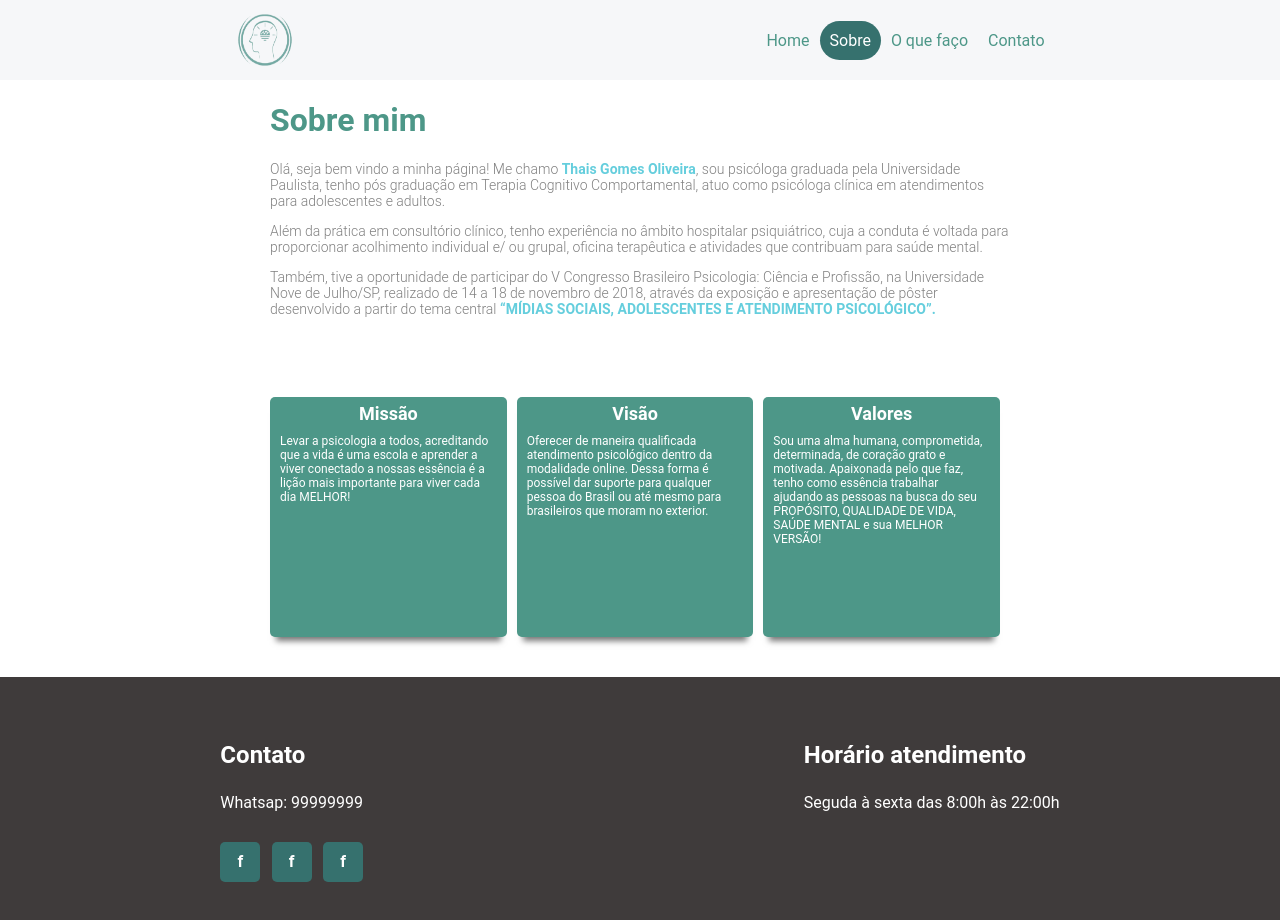
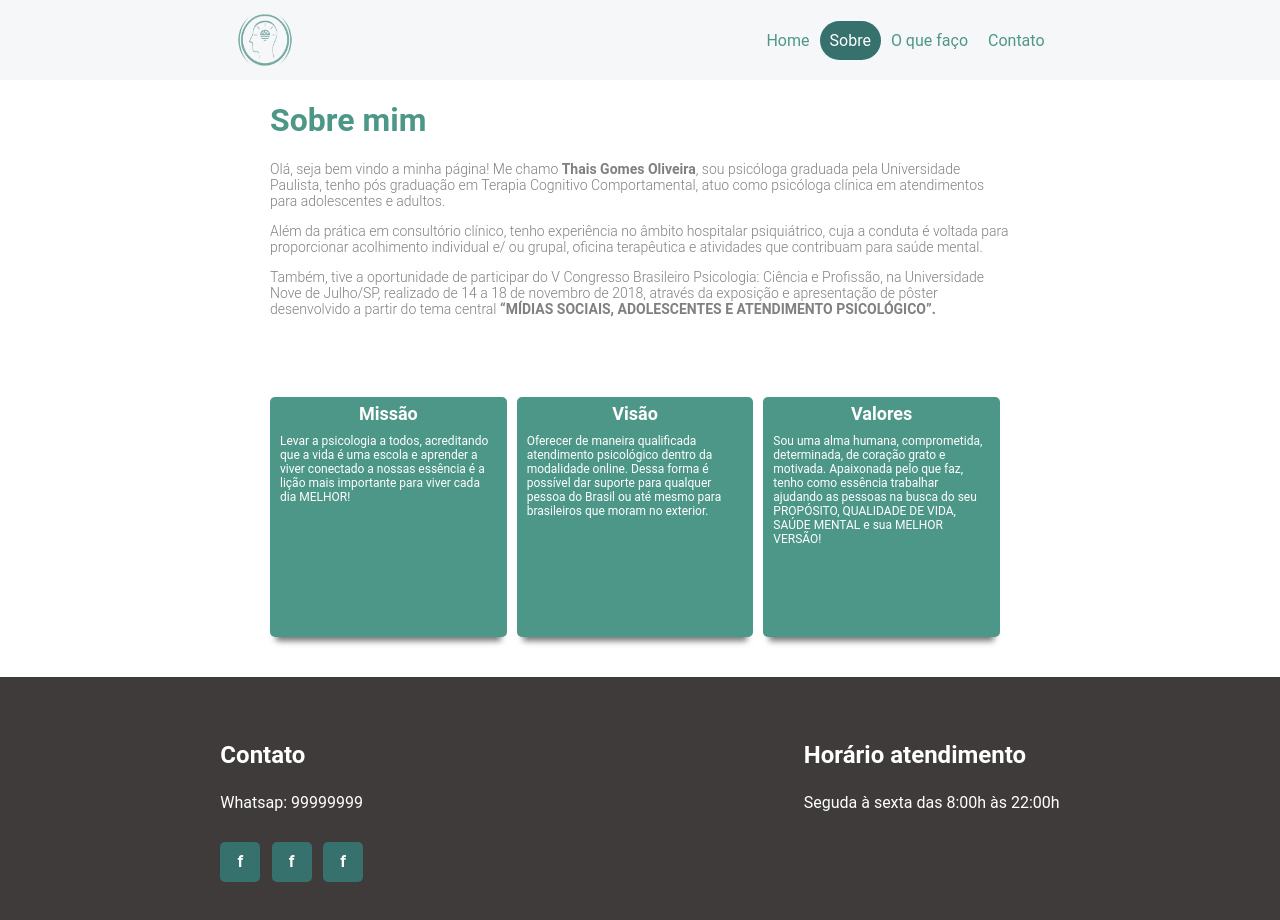
Before and after one commit to marcosrib/site-nextjs, a Next.js app: page /sobre in a window 1280 px wide. Shown: the top 920 px of the page. Built offline with nearby package versions, Linux system fonts and the light colour scheme.

Commit message:
fix: ajuste texto strong

```diff
--- a/src/pages/sobre/Sobre.module.css
+++ b/src/pages/sobre/Sobre.module.css
@@ -28,7 +28,7 @@
 }
 
 #textStrong {
-    color: var(--color-blue-primary);
+    color: var(--color-grey-primary);
     font-weight: bold;
 }
 
```
